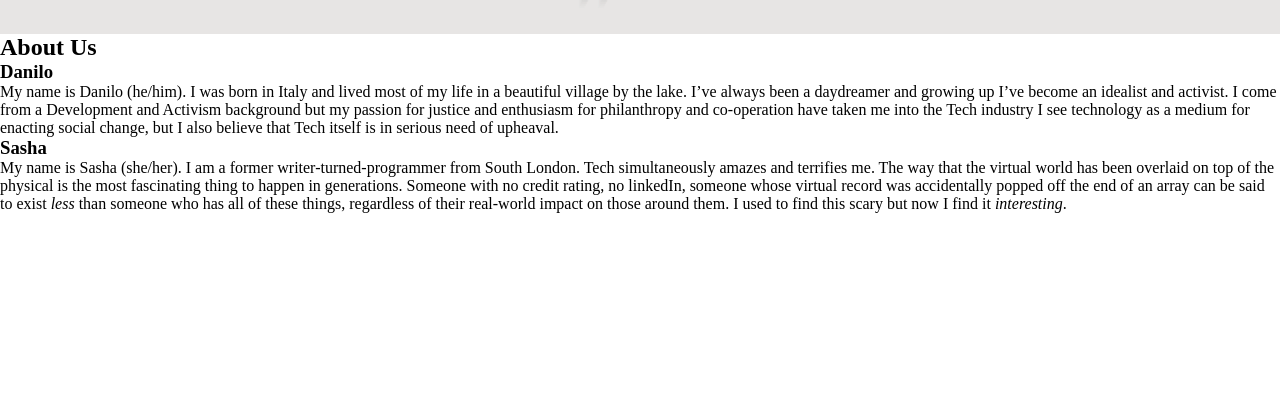
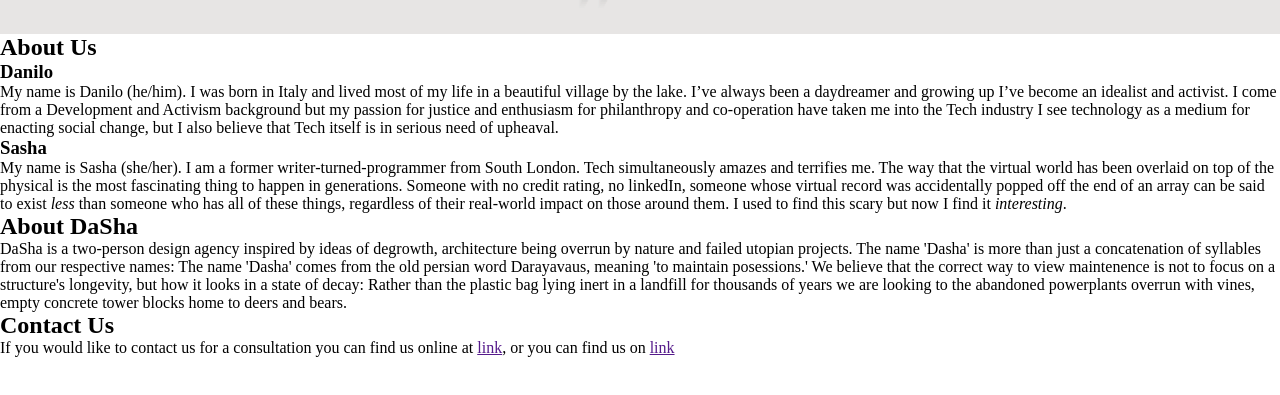
Before and after one commit to fac22/DaSha-Agency, a website: page index.html in a window 1280 px wide. Shown: the part 203-598 px from the top of the page. Drawn offline with Linux system fonts and the light colour scheme.

Commit message:
Added more copy
Made up some stuff, contact section

```diff
--- a/index.html
+++ b/index.html
@@ -15,9 +15,9 @@
 </header>
   <body>
     <h1 class="page-heading">Da||Sha</h1>
-    <div>
+    <section>
       <h2>About Us</h2>
-      <section>
+
         <h3>Danilo</h3>
         <p>
 
@@ -27,8 +27,8 @@
           I see technology as a medium for enacting social change, but I also believe that Tech itself is in serious need of upheaval.
 
           </p>
-      </section>
-      <section>
+
+
         <h3>Sasha</h3>
         <p>My name is Sasha (she/her). I am a former writer-turned-programmer from South London. Tech simultaneously amazes and terrifies me.
           The way that the virtual world has been overlaid on top of the physical is the most fascinating thing to happen in generations.
@@ -36,8 +36,19 @@
           than someone who has all of these things, regardless of their real-world impact on those around them. I used to find this scary but now I find it <em>interesting</em>.
 
         </p>
-      </section>
-    </div>
 
+
+    </section>
+    <section>
+      <h2>About DaSha</h2>
+      <p>DaSha is a two-person design agency inspired by ideas of degrowth, architecture being overrun by nature and failed utopian projects.
+        The name 'Dasha' is more than just a concatenation of syllables from our respective names: The name 'Dasha' comes from the old persian word Darayavaus, meaning 'to maintain posessions.'
+         We believe that the correct way to view maintenence is not to focus on a structure's longevity, but how it looks in a state of decay: Rather than the plastic bag lying inert in a landfill for thousands of years
+      we are looking to the abandoned powerplants overrun with vines, empty concrete tower blocks home to deers and bears. </p>
+    </section>
+    <section>
+      <h2>Contact Us</h2>
+      <p>If you would like to contact us for a consultation you can find us online at <a href="">link</a>, or you can find us on <a href="">link</a></p>
+    </section>
   </body>
 </html>
```
